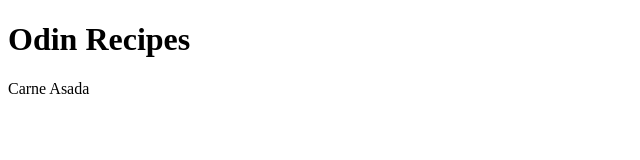
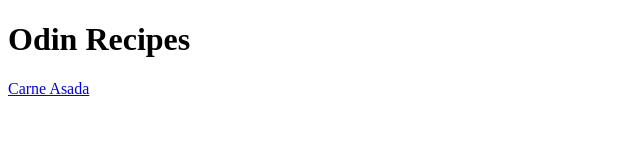
Before and after one commit to Jjasiah/odin-recipes, a plain HTML site: page index.html in a window 1280 px wide. Shown: the full height of the page, 0-640 px from the left. Drawn offline with Linux system fonts and the light colour scheme.

Commit message:
Fix typo in link href

```diff
--- a/index.html
+++ b/index.html
@@ -1,12 +1,12 @@
 <!DOCTYPE html>
 <html lang="en">
     <head>
-        <meta charset="utf-8">
+        <meta charset="UTF-8">
         <title>Recipes</title>
     </head>
 
     <body>
         <h1>Odin Recipes</h1>
-        <a herf="./recipes/carne-asada.html">Carne Asada</a>
+        <a href="./recipes/carne-asada.html">Carne Asada</a>
     </body>
 </html>
```
